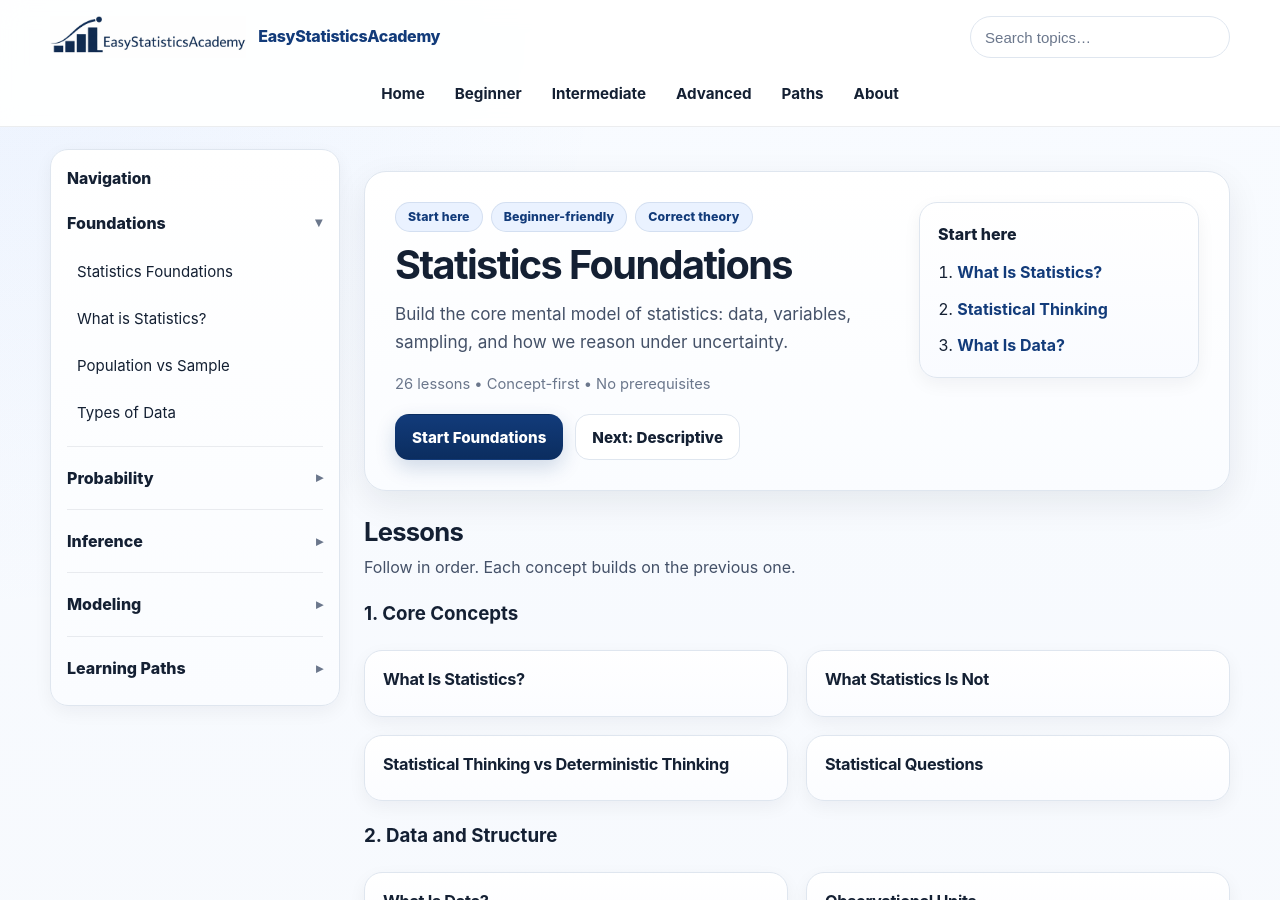
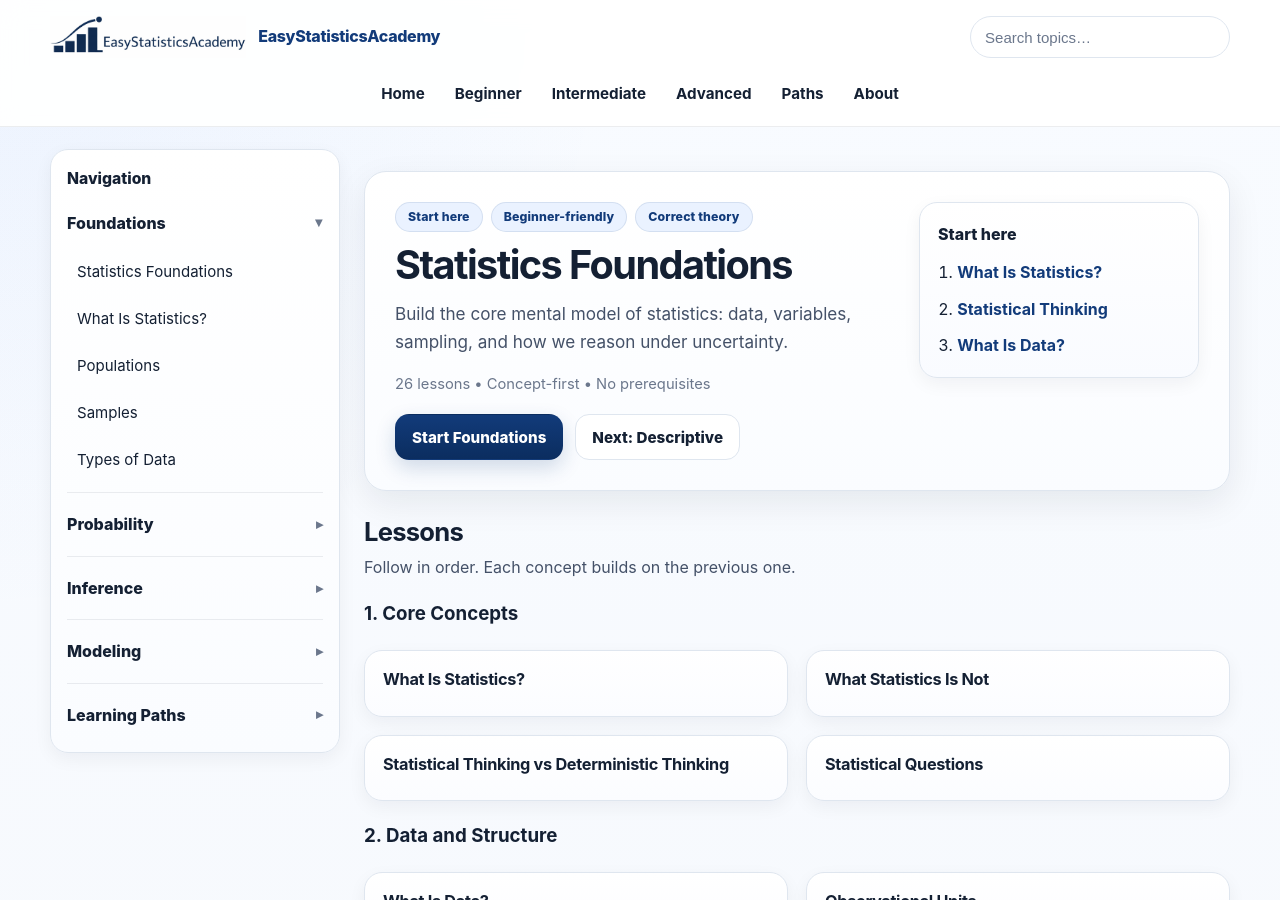
Before and after one commit to ammar-homaida-statistics/easystatisticsacademy, a Jekyll site: the page built from foundations/index.md, in a window 1280 px wide and 900 px high. Built offline with Jekyll 4.4.1, drawn with Linux system fonts in a browser that asks for light colours.

Commit message:
Replace obsolete sidebar routes and placeholder links with verified pages

```diff
--- a/_includes/sidebar.html
+++ b/_includes/sidebar.html
@@ -6,9 +6,10 @@
       <summary>Foundations</summary>
       <div class="nav-list">
         <a class="nav-link" href="/foundations/">Statistics Foundations</a>
-        <a class="nav-link" href="/foundations/what-is-statistics.html">What is Statistics?</a>
-        <a class="nav-link" href="/foundations/population-vs-sample.html">Population vs Sample</a>
-        <a class="nav-link" href="/foundations/types-of-data.html">Types of Data</a>
+        <a class="nav-link" href="/foundations/what-is-statistics/">What Is Statistics?</a>
+        <a class="nav-link" href="/foundations/populations/">Populations</a>
+        <a class="nav-link" href="/foundations/samples/">Samples</a>
+        <a class="nav-link" href="/foundations/types-of-data/">Types of Data</a>
       </div>
     </details>
 
@@ -16,8 +17,8 @@
       <summary>Probability</summary>
       <div class="nav-list">
         <a class="nav-link" href="/probability/">Probability &amp; Theory</a>
-        <a class="nav-link" href="#">Probability basics (coming soon)</a>
-        <a class="nav-link" href="#">Random variables (coming soon)</a>
+        <a class="nav-link" href="/probability/basics/">Probability Basics</a>
+        <a class="nav-link" href="/probability/random-variables/">Random Variables</a>
       </div>
     </details>
 
@@ -25,7 +26,7 @@
       <summary>Inference</summary>
       <div class="nav-list">
         <a class="nav-link" href="/inference/">Statistical Inference</a>
-        <a class="nav-link" href="#">Hypothesis testing (coming soon)</a>
+        <a class="nav-link" href="/inference/hypothesis-testing/">Hypothesis Testing</a>
       </div>
     </details>
 
@@ -33,7 +34,7 @@
       <summary>Modeling</summary>
       <div class="nav-list">
         <a class="nav-link" href="/modeling/">Regression &amp; Modeling</a>
-        <a class="nav-link" href="#">Linear regression (coming soon)</a>
+        <a class="nav-link" href="/modeling/simple-linear-regression/">Simple Linear Regression</a>
       </div>
     </details>
 
@@ -41,7 +42,7 @@
       <summary>Learning Paths</summary>
       <div class="nav-list">
         <a class="nav-link" href="/learning-paths/">Learning Paths</a>
-        <a class="nav-link" href="#">Beginner path (coming soon)</a>
+        <a class="nav-link" href="/learning-paths/beginner/">Beginner Learning Path</a>
       </div>
     </details>
   </div>
```
Also changed, not shown: other parts of _includes/sidebar.html (+5 -3 lines).
